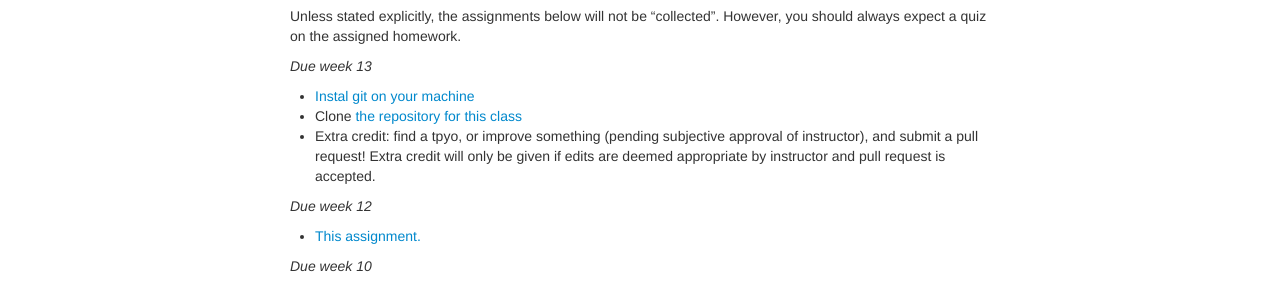
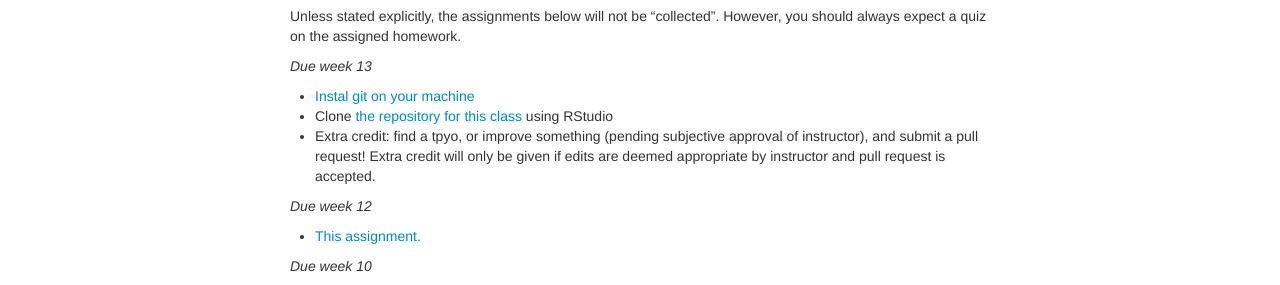
Before and after one commit to nickreich/statComp2014, a Jekyll site: the page built from pages/homework.md, in a window 1280 px wide and 900 px high. Shown: the part 146-431 px from the top of the window. Built offline with Jekyll 4.4.1, drawn with Linux system fonts in a browser that asks for light colours.

Commit message:
minor updates.

```diff
--- a/pages/homework.md
+++ b/pages/homework.md
@@ -13,7 +13,7 @@ Unless stated explicitly, the assignments below will not be "collected". However
 _Due week 13_
 
 * [Instal git on your machine](http://git-scm.com/book/en/v2/Getting-Started-Installing-Git)
-* Clone [the repository for this class](https://github.com/nickreich/statComp2014/tree/gh-pages)
+* Clone [the repository for this class](https://github.com/nickreich/statComp2014/tree/gh-pages) using RStudio
 * Extra credit: find a tpyo, or improve something (pending subjective approval of instructor), and submit a pull request! Extra credit will only be given if edits are deemed appropriate by instructor and pull request is accepted.
 
 _Due week 12_
```
Also changed, not shown: 1 other file.
